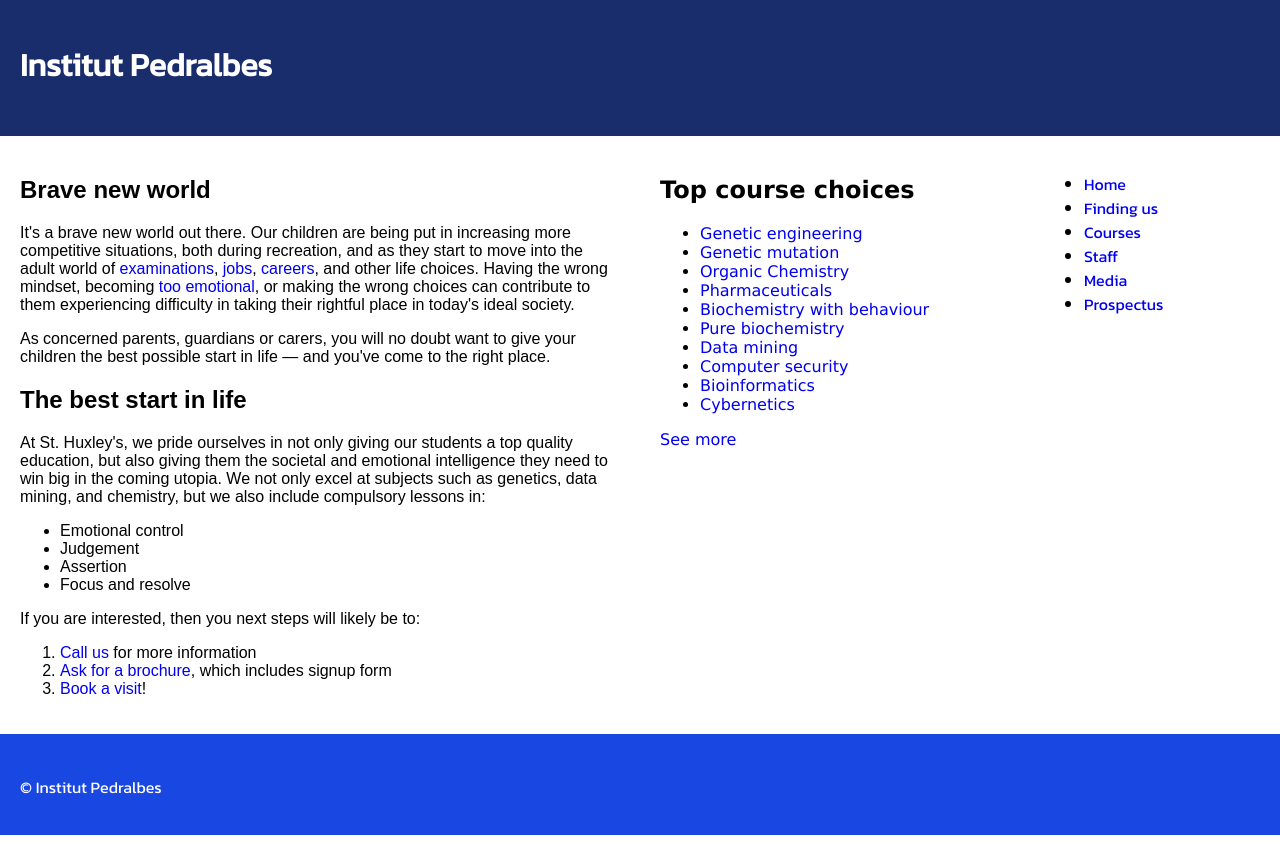
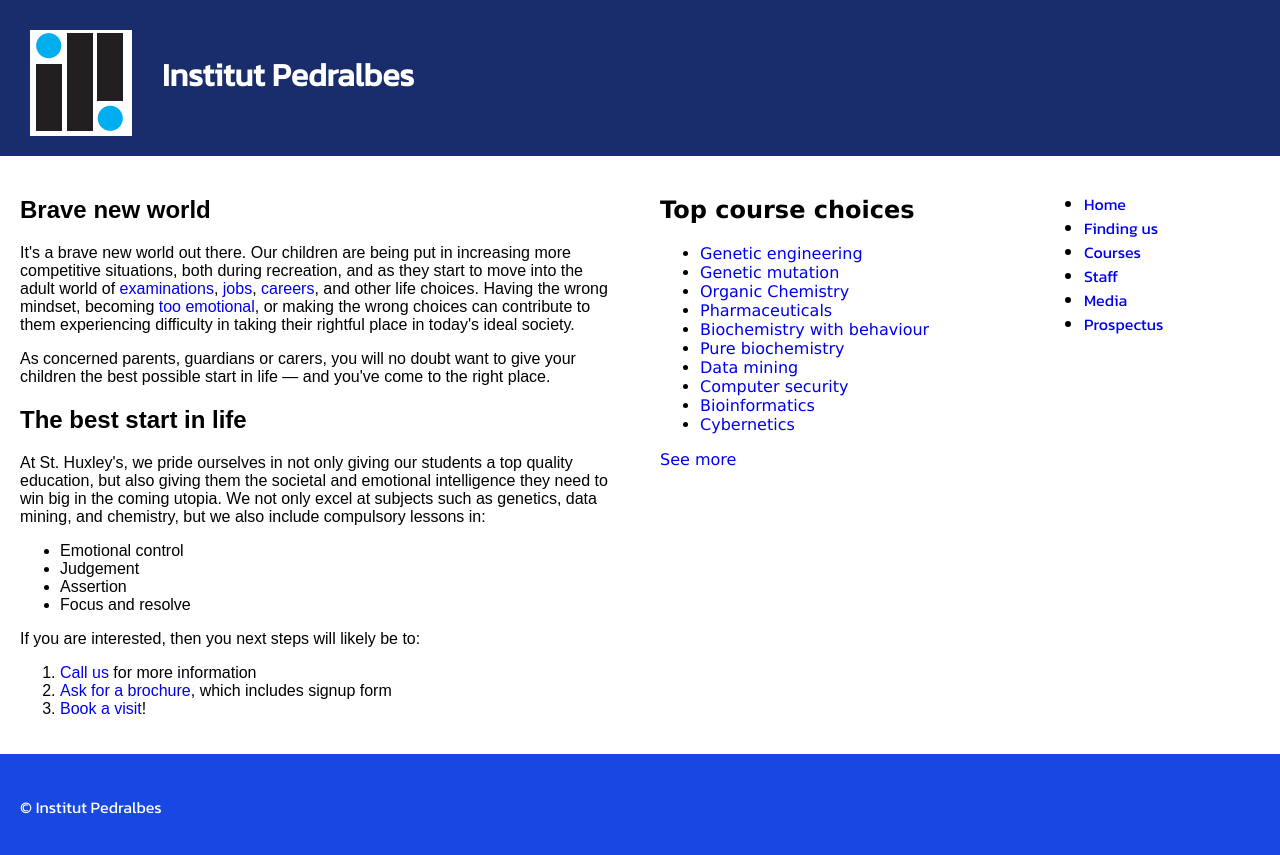
Before and after one commit to inspedralbes/disseny-de-la-portada-d-una-web-escolar-damiabreacervino, a plain HTML site: page web/index.html in a window 1280 px wide. Drawn offline with Linux system fonts and the light colour scheme.

Commit message:
Version 5.0 Logo

```diff
--- a/web/css/estils.css
+++ b/web/css/estils.css
@@ -33,10 +33,16 @@
 
   footer {
     clear: both;
+    background-color: rgb(24, 71, 226);
+    border-top: 5px solid rgb(24, 71, 226);
   }
 
-  header, section, aside, nav, footer {
+  section, aside, nav, footer {
     padding: 20px;
+  }
+
+  header{
+    padding: 30px;
   }
 
   a {
@@ -46,14 +52,14 @@
 
   /* header and footer */
 
+  .logo{
+    float: left;
+    margin-right: 30px;
+  }
+
   header{
     background-color: rgb(25, 45, 109);
     border-bottom: 5px solid rgb(25, 45, 109);
-  }
-
-  footer{
-    background-color: rgb(24, 71, 226);
-    border-top: 5px solid rgb(24, 71, 226);
   }
 
   header, footer {
--- a/web/index.html
+++ b/web/index.html
@@ -9,6 +9,7 @@
   <body>
 
   <header>
+    <a href="index.html" class="logo"><img src="img/LogoPedralbes.png"></a>
     <h1>Institut Pedralbes</h1>
   </header>
 
```
